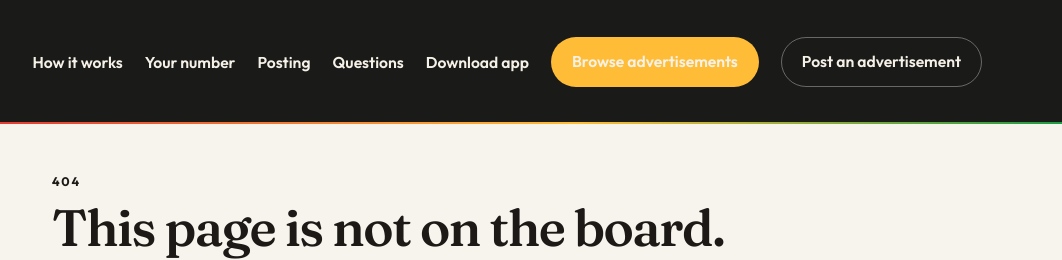
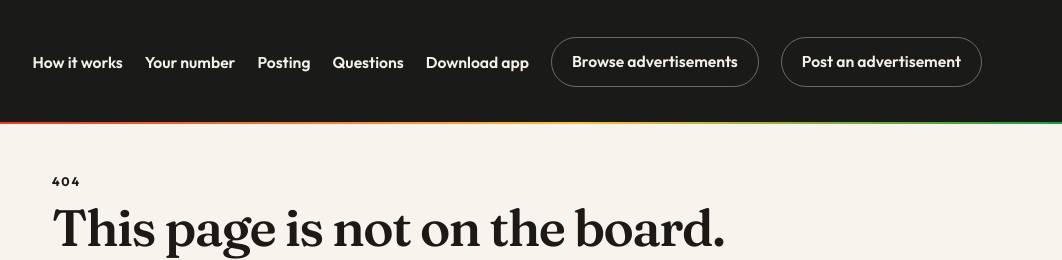
Before and after one commit to digibillmate-billing/classify-junction-landing, a website: page site/404.html in a window 1280 px wide. Shown: the top 260 px of the page, 218-1280 px from the left. Drawn offline with Linux system fonts and the light colour scheme.

Commit message:
Match the header Browse button to Post an advertisement.

```diff
--- a/site/404.html
+++ b/site/404.html
@@ -29,7 +29,7 @@
           <a href="/#posting">Posting</a>
           <a href="/#questions">Questions</a>
           <a href="https://classify-junction.digibillmate-billing.workers.dev/">Download app</a>
-          <a class="btn btn-gold" href="https://classify-junction.digibillmate-billing.workers.dev/#published">Browse advertisements</a>
+          <a class="btn btn-ghost" href="https://classify-junction.digibillmate-billing.workers.dev/#published">Browse advertisements</a>
           <a class="btn btn-ghost" href="https://classify-junction.digibillmate-billing.workers.dev/#post-ad">Post an advertisement</a>
         </nav>
       </div>
```
Also changed, not shown: site/index.html (+1 -1 lines), site/privacy/index.html (+1 -1 lines), site/terms/index.html (+1 -1 lines).
